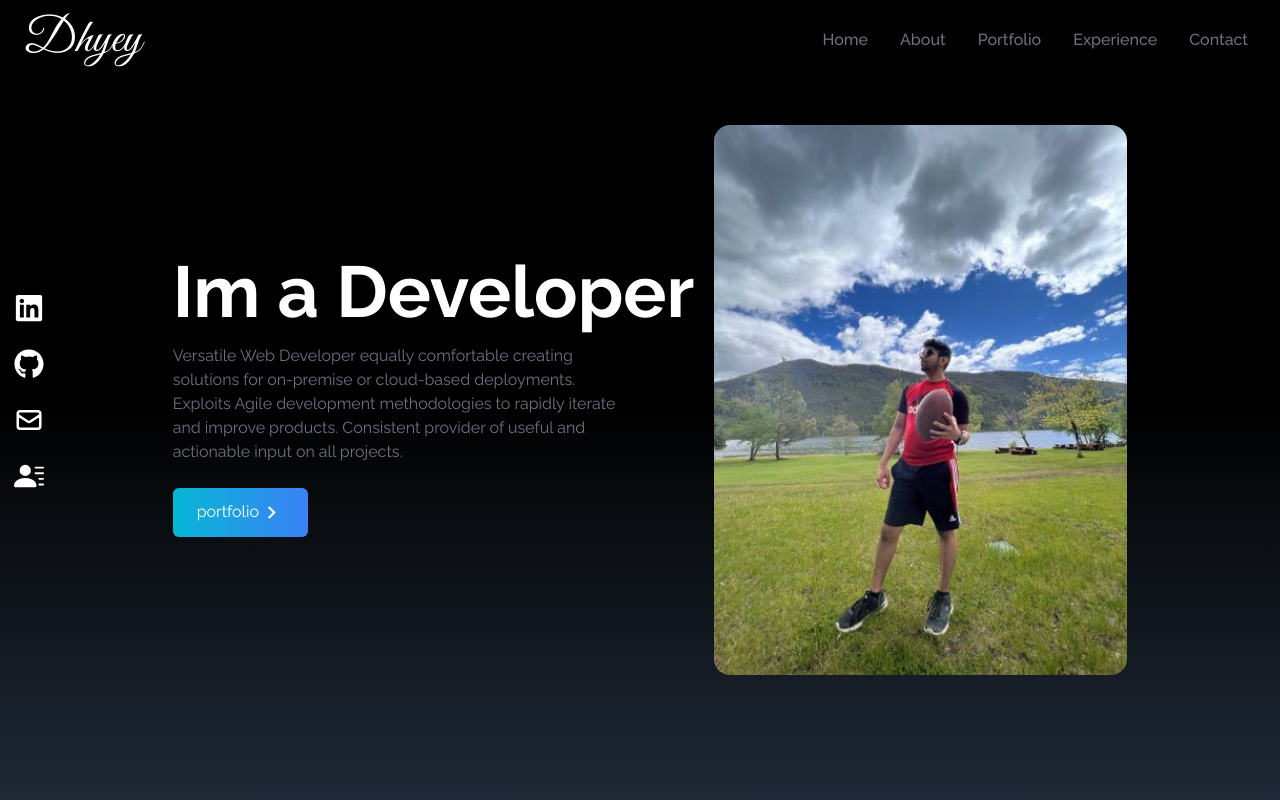
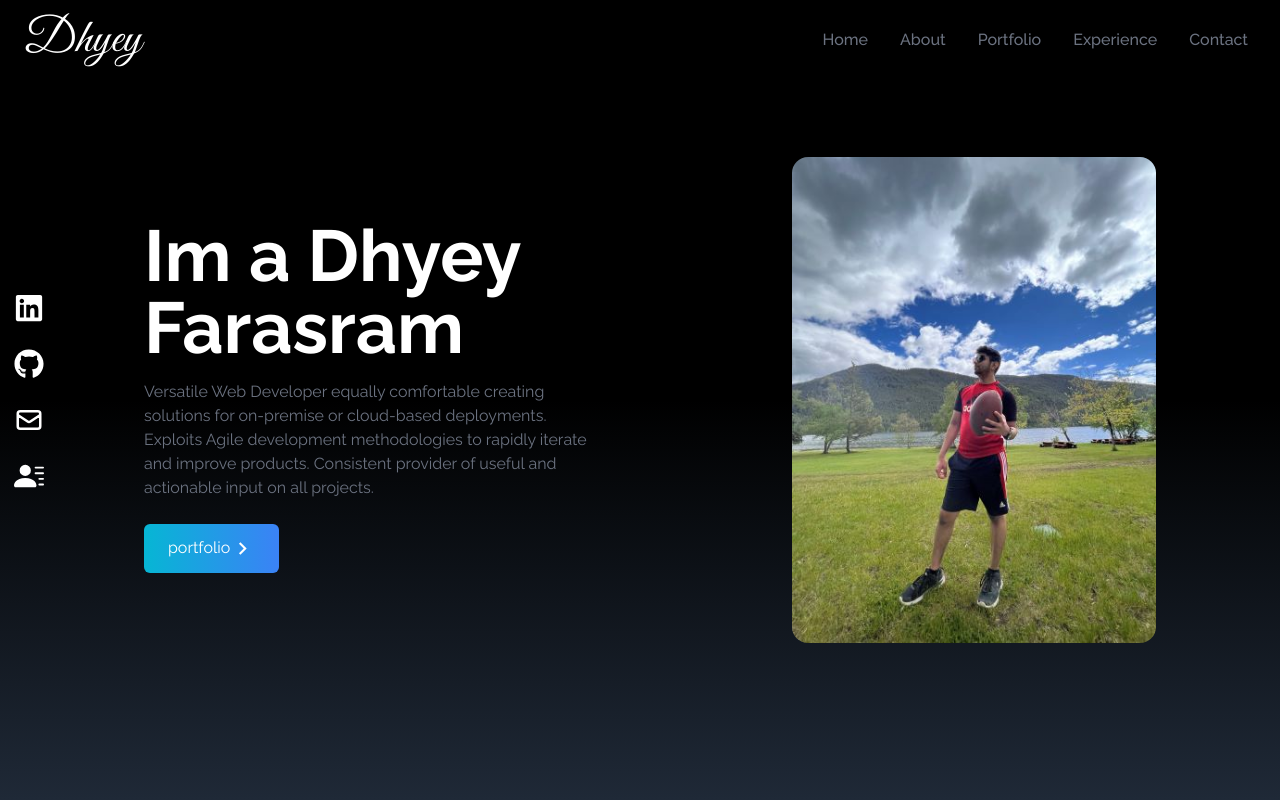
Before and after one commit to dhyeyfarasram/portfolio, a React (Create React App) app: page / in a window 1280 px wide. Shown: the top 800 px of the page. Built offline with nearby package versions, Linux system fonts and the light colour scheme.

Commit message:
refactor

```diff
--- a/src/components/Home.jsx
+++ b/src/components/Home.jsx
@@ -9,7 +9,7 @@ const Home = () => {
     <div name="home" className="h-screen w-full bg-gradient-to-b from-black via-black to-gray-800">
         <div className="max-w-screen-lg mx-auto flex flex-col items-center justify-center h-full px-4 md:flex-row">
             <div className="flex flex-col justify-center h-full">
-                <h2 className="text-4xl sm:text-7xl font-bold text-white">Im a Developer</h2>
+                <h2 className="text-4xl sm:text-7xl font-bold text-white">Im a Dhyey Farasram</h2>
                 <p className="text-gray-500 py-4 max-w-md">
                 Versatile Web Developer equally comfortable creating solutions for on-premise or cloud-based deployments. Exploits Agile development methodologies to rapidly iterate and improve products. Consistent provider of useful and actionable input on all projects.
                 </p>
```
